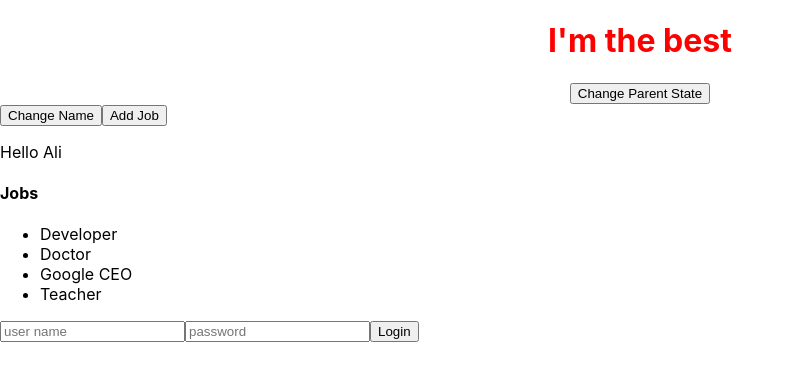
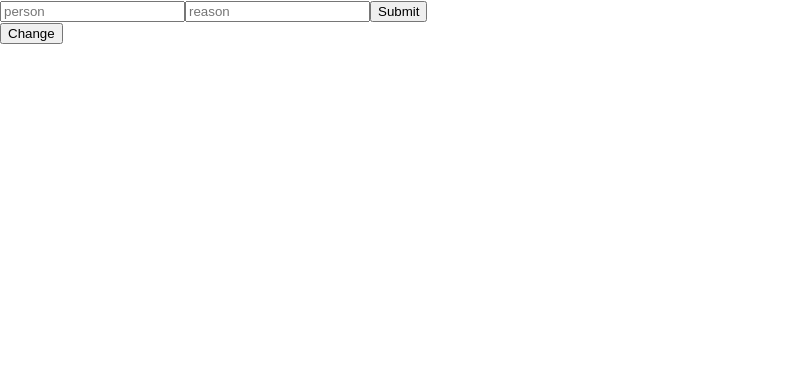
Before and after one commit to alimirmohammad/mapsa_bootcamp_99, a React (Create React App) app: page / in a window 1280 px wide. Shown: the top 380 px of the page, without its empty margins (0-795 px from the left). Built offline with nearby package versions, Linux system fonts and the light colour scheme.

Commit message:
add grugde list

```diff
--- a/src/App.js
+++ b/src/App.js
@@ -1,44 +1,7 @@
-import React from 'react';
-import './App.css';
-import CounterFun from './CounterFun';
-import InfoFun from './InfoFun';
-import Counter from './Counter';
-import styles from './styles.module.css';
-import Form from './Form';
+import GrudgeList from './GrudgeList';
 
-class App extends React.Component {
-  state = {
-    condition: true
-  };
-
-  toggleState() {
-    this.setState(prev => ({ condition: !prev.condition }));
-  }
-
-  render() {
-    const myStyle = { color: 'blue', backgroundColor: 'yellow' };
-    let content = <Counter maxCount={15} step={4} />;
-    if (!this.state.condition) {
-      content = null;
-    }
-
-    return (
-      <>
-        <div className='App'>
-          <h1 className={styles.heading}>I'm the best</h1>
-          <button onClick={this.toggleState.bind(this)}>
-            Change Parent State
-          </button>
-        </div>
-        {/* <Info name='Sanaz' /> */}
-        <InfoFun />
-        <Form />
-        {/* <CounterFun /> */}
-        {/* {content} */}
-        {/* <CounterFun condition={this.state.condition} /> */}
-      </>
-    );
-  }
-}
+const App = () => {
+  return <GrudgeList />;
+};
 
 export default App;
--- /dev/null
+++ b/src/Grudge.jsx
@@ -0,0 +1,22 @@
+const Grudge = ({ grudge, onRemove, onToggle }) => {
+  return (
+    <li>
+      <input
+        type='checkbox'
+        checked={grudge.forgiven}
+        onChange={() => onToggle(grudge.id)}
+      />
+      <h4 style={{ textDecoration: grudge.forgiven ? 'line-through' : 'none' }}>
+        {grudge.person}
+      </h4>
+      <span
+        style={{ textDecoration: grudge.forgiven ? 'line-through' : 'none' }}
+      >
+        {grudge.reason}
+      </span>
+      <button onClick={() => onRemove(grudge.id)}>x</button>
+    </li>
+  );
+};
+
+export default Grudge;
--- /dev/null
+++ b/src/GrudgeList.jsx
@@ -0,0 +1,68 @@
+import { useState } from 'react';
+import Grudge from './Grudge';
+import GrudgeItem from './grudge.model';
+
+const GrudgeList = () => {
+  const [items, setItems] = useState([]);
+  const [personName, setPersonName] = useState('');
+  const [reason, setReason] = useState('');
+
+  const addGrudge = event => {
+    event.preventDefault();
+    const grudge = new GrudgeItem(personName, reason);
+    setItems(prev => prev.concat(grudge));
+    setPersonName('');
+    setReason('');
+  };
+
+  const removeGrudge = id => {
+    const updatedItems = items.filter(grudge => grudge.id !== id);
+    setItems(updatedItems);
+  };
+
+  const toggleForgiveness = id => {
+    const updatedItems = items.map(grudge => {
+      if (grudge.id !== id) return grudge;
+      return { ...grudge, forgiven: !grudge.forgiven };
+    });
+    setItems(updatedItems);
+  };
+
+  const changeInput = () => setPersonName('Forough');
+
+  return (
+    <div>
+      <form onSubmit={addGrudge}>
+        <input
+          type='text'
+          name='person'
+          placeholder='person'
+          value={personName}
+          onChange={event => setPersonName(event.target.value)}
+        />
+        <input
+          type='text'
+          name='reason'
+          placeholder='reason'
+          value={reason}
+          onChange={event => setReason(event.target.value)}
+        />
+        <input type='submit' />
+      </form>
+      <button onClick={changeInput}>Change</button>
+
+      <ul>
+        {items.map(item => (
+          <Grudge
+            key={item.id}
+            grudge={item}
+            onRemove={removeGrudge}
+            onToggle={toggleForgiveness}
+          />
+        ))}
+      </ul>
+    </div>
+  );
+};
+
+export default GrudgeList;
--- /dev/null
+++ b/src/grudge.model.js
@@ -0,0 +1,9 @@
+export default class GrudgeItem {
+  constructor(person, reason) {
+    this.person = person;
+    this.reason = reason;
+  }
+
+  id = new Date().toString();
+  forgiven = false;
+}
```
